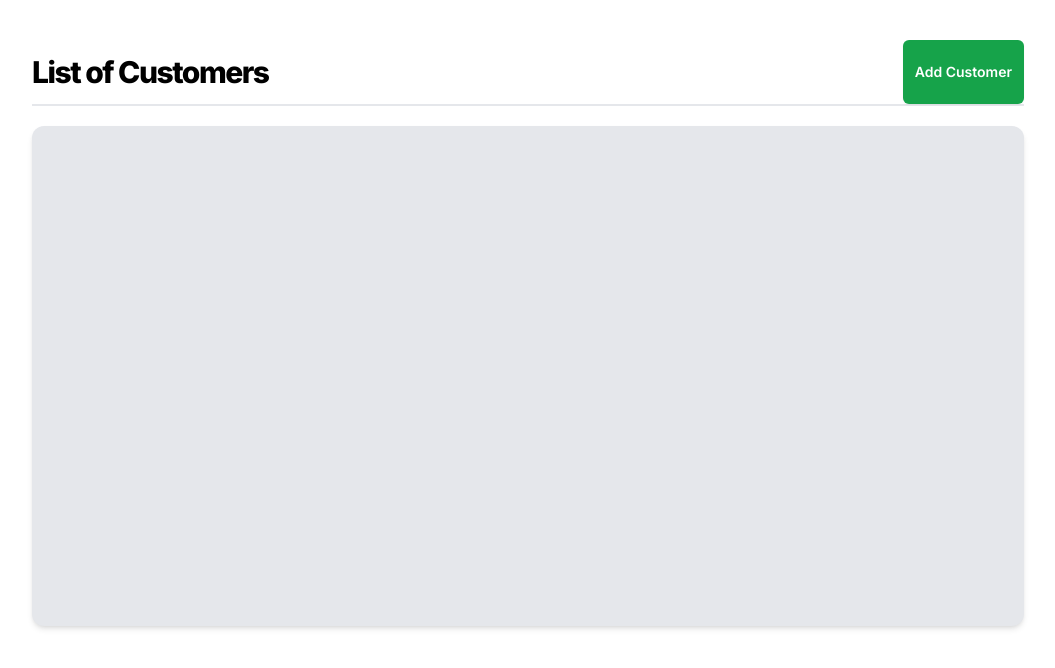
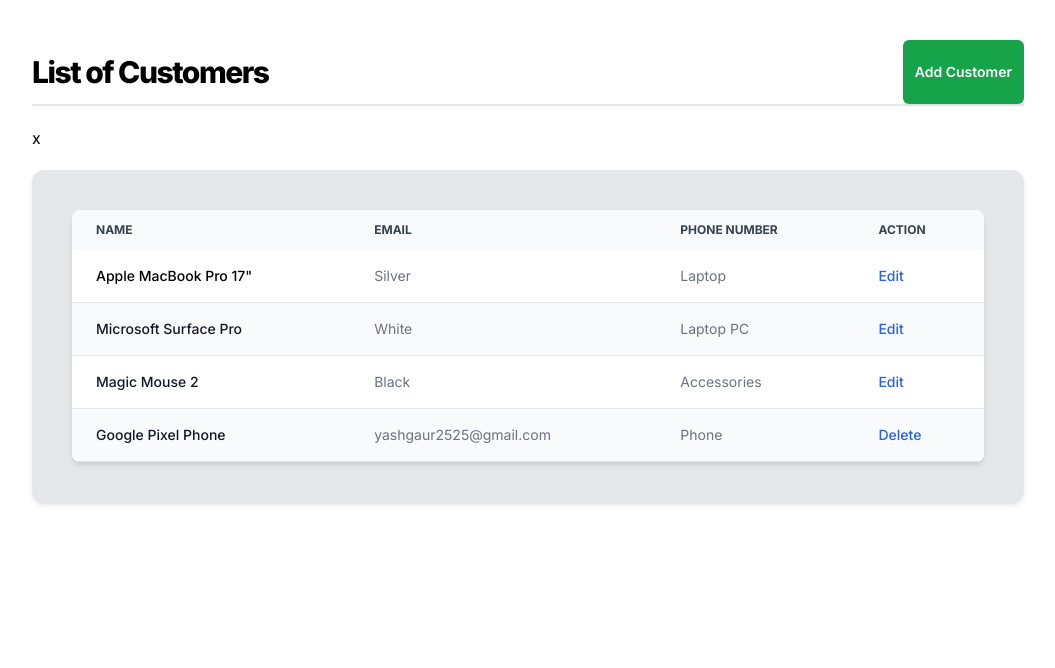
Before and after one commit to THEYASHGAUR/Customer-Data-Management-app, a Next.js app: page / in a window 1280 px wide. Shown: the top 668 px of the page, without its empty margins (112-1167 px from the left). Built offline with nearby package versions, Linux system fonts and the light colour scheme.

Commit message:
add customer

```diff
--- /dev/null
+++ b/app/addCustomer/page.js
@@ -0,0 +1,32 @@
+"use client";
+
+export default function add_customer() {
+    const handleInfo = (e) =>{
+        e.preventDefault();
+        console.log("details submited");
+
+    }
+    return (
+        <div className="mx-10 my-10 bg-gray-100 p-10 rounded-lg w-auto">
+
+            <form onSubmit={handleInfo}>
+                <div className="relative z-0 w-full mb-6 group">
+                    <input type="text" name="name" id="name" className="block py-2.5 px-0 w-full text-sm text-gray-900 bg-transparent border-0 border-b-2 border-gray-300 appearance-none dark:text-black dark:border-gray-600 dark:focus:border-blue-500 focus:outline-none focus:ring-0 focus:border-blue-600 peer" placeholder=" " required />
+                    <label for="floating_email" className="peer-focus:font-medium absolute text-sm text-gray-500 dark:text-gray-400 duration-300 transform -translate-y-6 scale-75 top-3 -z-10 origin-[0] peer-focus:left-0 peer-focus:text-blue-600 peer-focus:dark:text-blue-500 peer-placeholder-shown:scale-100 peer-placeholder-shown:translate-y-0 peer-focus:scale-75 peer-focus:-translate-y-6">Name</label>
+                </div>
+                <div className="relative z-0 w-full mb-6 group">
+                    <input type="email" name="email" id="email" className="block py-2.5 px-0 w-full text-sm text-gray-900 bg-transparent border-0 border-b-2 border-gray-300 appearance-none dark:text-black dark:border-gray-600 dark:focus:border-blue-500 focus:outline-none focus:ring-0 focus:border-blue-600 peer" placeholder=" " required />
+                    <label for="floating" className="peer-focus:font-medium absolute text-sm text-gray-500 dark:text-gray-400 duration-300 transform -translate-y-6 scale-75 top-3 -z-10 origin-[0] peer-focus:left-0 peer-focus:text-blue-600 peer-focus:dark:text-blue-500 peer-placeholder-shown:scale-100 peer-placeholder-shown:translate-y-0 peer-focus:scale-75 peer-focus:-translate-y-6">Email ID</label>
+                </div>
+                <div className="relative z-0 w-full mb-6 group">
+                    <input type="number" minLength="10" min="10" name="number" id="number" className="block py-2.5 px-0 w-full text-sm text-gray-900 bg-transparent border-0 border-b-2 border-gray-300 appearance-none dark:text-black dark:border-gray-600 dark:focus:border-blue-500 focus:outline-none focus:ring-0 focus:border-blue-600 peer" placeholder="" required />
+                    <label for="number" className="peer-focus:font-medium absolute text-sm text-gray-500 dark:text-gray-400 duration-300 transform -translate-y-6 scale-75 top-3 -z-10 origin-[0] peer-focus:left-0 peer-focus:text-blue-600 peer-focus:dark:text-blue-500 peer-placeholder-shown:scale-100 peer-placeholder-shown:translate-y-0 peer-focus:scale-75 peer-focus:-translate-y-6">Phone Number</label>
+                </div>
+
+
+                <button type="submit" className="text-white bg-blue-700 hover:bg-blue-800 focus:ring-4 focus:outline-none focus:ring-blue-300 font-medium rounded-lg text-sm w-full sm:w-auto px-5 py-2.5 text-center dark:bg-blue-600 dark:hover:bg-blue-700 dark:focus:ring-blue-800">Submit</button>
+            </form>
+
+        </div>
+    )
+}
--- a/app/layout.js
+++ b/app/layout.js
@@ -5,7 +5,7 @@
 
 export const metadata = {
   title: 'Create Next App',
-  description: 'Generated by create next app',
+  description: 'Customer data management app',
 }
 
 export default function RootLayout({ children }) {
--- a/app/page.js
+++ b/app/page.js
@@ -1,4 +1,8 @@
-import Image from 'next/image'
+"use client";
+
+// import Image from 'next/image'
+import Link from 'next/link';
+
 
 export default function Home() {
   return (
@@ -6,10 +10,96 @@
 
       <div className='flex gap-4  border-b-2 justify-between'>
         <h1 className='font-extrabold  py-8 items-center flex  tracking-tighter h-8 text-3xl text-black'>List of Customers</h1>
-        <button className="rounded-md bg-green-600 px-3 text-sm font-semibold text-white shadow-sm hover:bg-green-600/80 focus-visible:outline focus-visible:outline-2 focus-visible:outline-offset-2 focus-visible:outline-green-600">Add Customer</button>
+        <button className="rounded-md bg-green-600 px-3 text-sm font-semibold text-white shadow-sm hover:bg-green-600/80 focus-visible:outline focus-visible:outline-2 focus-visible:outline-offset-2 focus-visible:outline-green-600"> <Link href="/addCustomer">Add Customer</Link> </button>
       </div>
+      x
+      <div className='w-full h-full p-10 bg-gray-200 rounded-xl shadow-md'>
 
-      <div className='w-full h-[500px] bg-gray-200 rounded-xl shadow-md'></div>
+        <div className="relative overflow-x-auto shadow-md sm:rounded-lg">
+          <table className="w-full text-sm text-left text-gray-500 dark:text-gray-400">
+            <thead className="text-xs text-gray-700 uppercase bg-gray-50  dark:text-gray-400">
+              <tr>
+                <th scope="col" className="px-6 py-3">
+                  Name
+                </th>
+                <th scope="col" className="px-6 py-3">
+                  Email
+                </th>
+                <th scope="col" className="px-6 py-3">
+                  Phone Number
+                </th>
+                <th scope="col" className="px-6 py-3">
+                  Action
+                </th>
+              </tr>
+            </thead>
+            <tbody>
+              <tr className="bg-white border-b  dark:border-gray-700">
+                <th scope="row" className="px-6 py-4 font-medium text-black whitespace-nowrap">
+                  Apple MacBook Pro 17"
+                </th>
+                <td className="px-6 py-4">
+                  Silver
+                </td>
+                <td className="px-6 py-4">
+                  Laptop
+                </td>
+
+                <td className="px-6 py-4">
+                  <a href="#" className="font-medium text-blue-600 dark:text-blue-500 hover:underline">Edit</a>
+                </td>
+              </tr>
+              <tr className="border-b bg-gray-50  dark:border-gray-700">
+                <th scope="row" className="px-6 py-4 font-medium text-gray-900 whitespace-nowrap ">
+                  Microsoft Surface Pro
+                </th>
+                <td className="px-6 py-4">
+                  White
+                </td>
+                <td className="px-6 py-4">
+                  Laptop PC
+                </td>
+
+                <td className="px-6 py-4">
+                  <a href="#" className="font-medium text-blue-600 dark:text-blue-500 hover:underline">Edit</a>
+                </td>
+              </tr>
+              <tr className="bg-white border-b  dark:border-gray-700">
+                <th scope="row" className="px-6 py-4 font-medium text-gray-900 whitespace-nowrap">
+                  Magic Mouse 2
+                </th>
+                <td className="px-6 py-4">
+                  Black
+                </td>
+                <td className="px-6 py-4">
+                  Accessories
+                </td>
+
+                <td className="px-6 py-4">
+                  <a href="#" className="font-medium text-blue-600 dark:text-blue-500 hover:underline">Edit</a>
+                </td>
+              </tr>
+              <tr className="border-b bg-gray-50  dark:border-gray-700">
+                <th scope="row" className="px-6 py-4 font-medium text-gray-900 whitespace-nowrap">
+                  Google Pixel Phone
+                </th>
+                <td className="px-6 py-4">
+                  yashgaur2525@gmail.com
+                </td>
+                <td className="px-6 py-4">
+                  Phone
+                </td>
+
+                <td className="px-6 py-4">
+                  <a href="#" className="font-medium text-blue-600 dark:text-blue-500 hover:underline">Delete</a>
+                </td>
+              </tr>
+
+            </tbody>
+          </table>
+        </div>
+
+      </div>
     </div>
   )
 }
```
